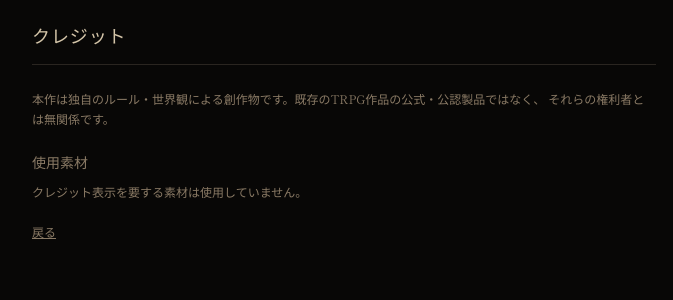
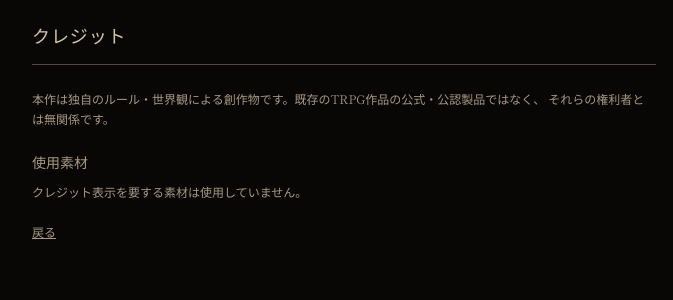
Before and after one commit to Hol1kgmg/jev-trpg, a Next.js app in the folder web/: page /credits in a window 1280 px wide. Shown: the top 300 px of the page, without its empty margins (296-969 px from the left). Built offline with nearby package versions, Linux system fonts and the light colour scheme.

Commit message:
fix:READMEを更新。カラースタイルも改修

```diff
--- a/web/src/app/globals.css
+++ b/web/src/app/globals.css
@@ -7,8 +7,8 @@
   --color-panel: #131210;
   --color-surface: #1c1916;
   --color-parchment: #d4c5a9;
-  --color-dim: #8a7a65;
-  --color-edge: #2a2520;
+  --color-dim: #a89880;
+  --color-edge: #524a40;
   --color-forest: #2d6a4f;
   --color-forest-light: #4a9970;
   --color-blood: #8b2020;
```
Also changed, not shown: 1 other file (tests, documents, lock files or other folders).
